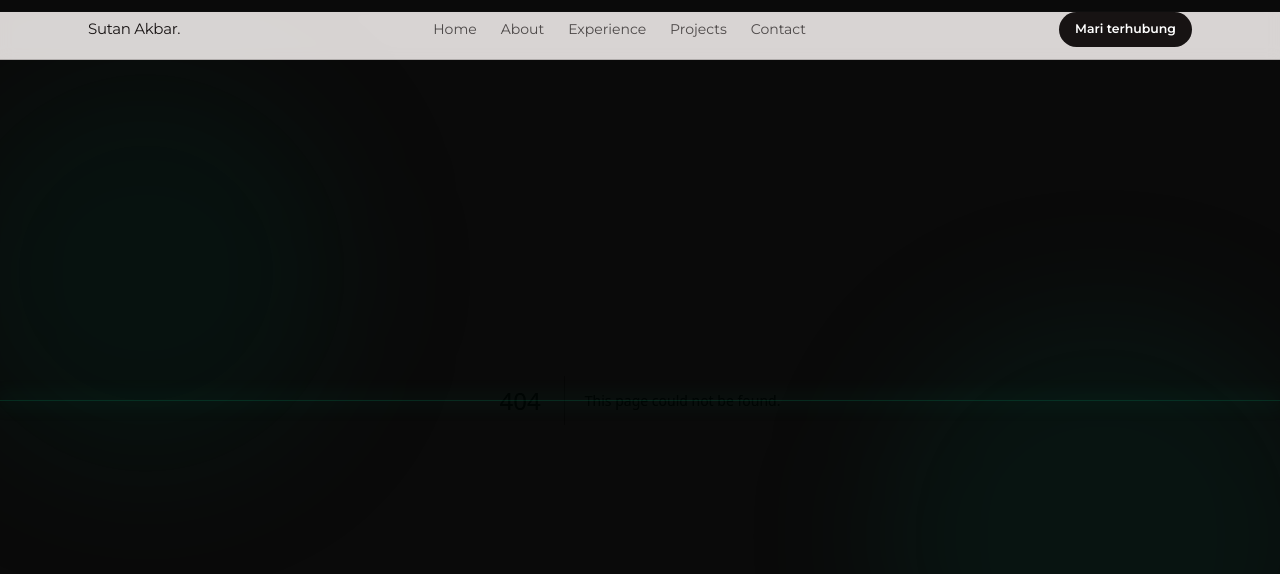
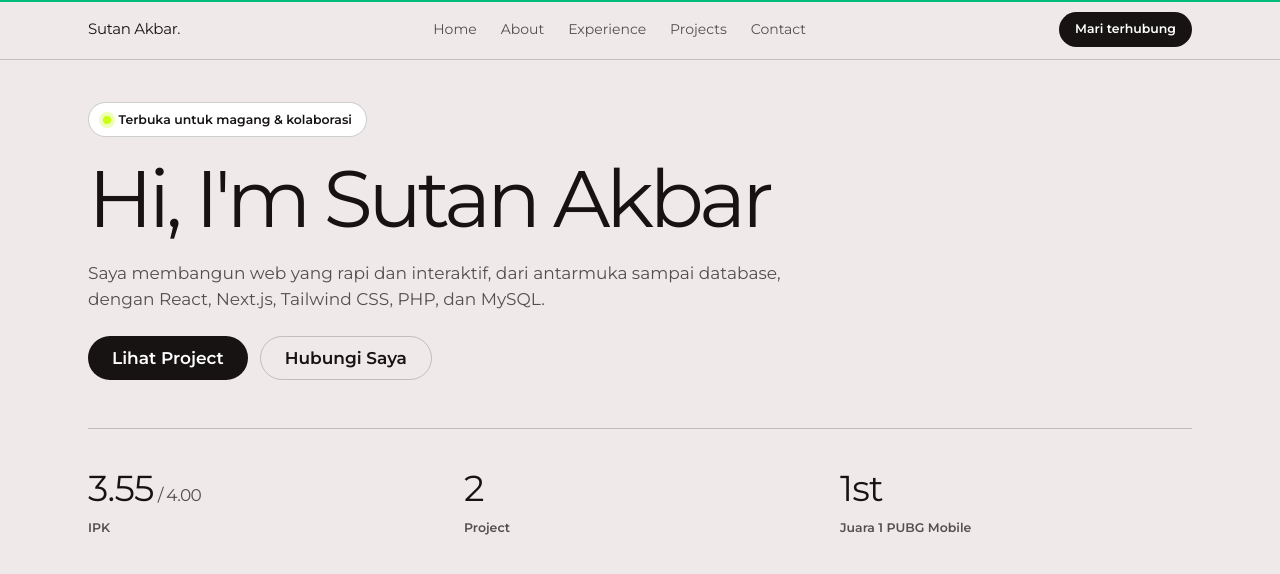
Before and after one commit to sutannn7/portofolio-nextjs, a Next.js app: page /hero-test in a window 1280 px wide. Before the commit this address had no page. Shown: the top 574 px of the page. Built offline with nearby package versions, Linux system fonts and the light colour scheme.

Commit message:
hero baru, latar krem, cabut AnimatedBackground

```diff
--- a/app/globals.css
+++ b/app/globals.css
@@ -21,13 +21,14 @@
 }
 
 @media (prefers-color-scheme: dark) {
-  :root {
-    --color-bg: #1a1616;
-    --color-surface: #252020;
-    --color-ink: #F5F0EF;
-    --color-ink-muted: rgba(245, 240, 239, 0.72);
-    --color-line: rgba(245, 240, 239, 0.15);
-  }
+  ::root {
+  --color-bg: #EFEAE9;
+  --color-surface: #FFFFFF;
+  --color-ink: #171313;
+  --color-ink-muted: rgba(23, 19, 19, 0.72);
+  --color-line: rgba(23, 19, 19, 0.2);
+  --color-highlight: #FFC7D8;
+}
 }
 
 html {
--- /dev/null
+++ b/app/hero-test/page.tsx
@@ -0,0 +1,5 @@
+import Hero from "@/components/sections/home/Hero";
+
+export default function HeroTest() {
+  return <Hero />;
+}
--- a/components/Shell.tsx
+++ b/components/Shell.tsx
@@ -1,8 +1,5 @@
 "use client";
 import { usePathname } from "next/navigation";
-import IntroSplash from "./IntroSplash";
-import CursorSpotlight from "./CursorSpotlight";
-import AnimatedBackground from "./AnimatedBackground";
 import ScrollProgress from "./ScrollProgress";
 import BadgeLanyard from "./BadgeLanyard";
 import Navbar from "./Navbar";
@@ -12,10 +9,8 @@ export default function Shell() {
   const isHome = pathname === "/";
   return (
     <>
-      <IntroSplash />
-      <AnimatedBackground />
       <ScrollProgress />
-      <CursorSpotlight />
+
       {isHome && (
         <div className="hidden xl:block">
           <BadgeLanyard />
--- /dev/null
+++ b/components/sections/home/Hero.tsx
@@ -0,0 +1,68 @@
+import Link from "next/link";
+
+const stats = [
+  { value: "3.55", suffix: "/ 4.00", label: "IPK" },
+  { value: "2", suffix: "", label: "Project" },
+  { value: "1st", suffix: "", label: "Juara 1 PUBG Mobile" },
+];
+
+const primaryBtn =
+  "inline-flex min-h-11 items-center justify-center rounded-pill bg-ink px-6 text-body font-semibold text-surface transition-colors hover:bg-ink/90 focus-visible:outline-2 focus-visible:outline-offset-2 focus-visible:outline-ink";
+
+const secondaryBtn =
+  "inline-flex min-h-11 items-center justify-center rounded-pill border border-line bg-transparent px-6 text-body font-semibold text-ink transition-colors hover:bg-surface focus-visible:outline-2 focus-visible:outline-offset-2 focus-visible:outline-ink";
+
+export default function Hero() {
+  return (
+    <section aria-labelledby="hero-title" className="py-[clamp(4rem,8vw,7rem)]">
+      <div className="mx-auto flex max-w-6xl flex-col gap-6 px-4 sm:px-6">
+        <p className="inline-flex w-fit items-center gap-2 rounded-pill border border-line bg-surface px-[0.9rem] py-[0.45rem] text-label font-semibold text-ink">
+          <span
+            aria-hidden="true"
+            className="size-[0.45rem] rounded-full bg-[#C8FF12] ring-4 ring-[#C8FF12]/30"
+          />
+          Terbuka untuk magang &amp; kolaborasi
+        </p>
+
+        <h1
+          id="hero-title"
+          className="max-w-4xl text-h1 font-normal leading-[0.95] tracking-[-0.055em] text-ink"
+        >
+          Hi, I&apos;m Sutan Akbar
+        </h1>
+
+        <p className="max-w-[65ch] text-body text-ink-muted">
+          Saya membangun web yang rapi dan interaktif, dari antarmuka sampai
+          database, dengan React, Next.js, Tailwind CSS, PHP, dan MySQL.
+        </p>
+
+        <div className="flex flex-wrap gap-3">
+          <Link href="/projects" className={primaryBtn}>
+            Lihat Project
+          </Link>
+          <Link href="/contact" className={secondaryBtn}>
+            Hubungi Saya
+          </Link>
+        </div>
+
+        <dl className="mt-6 grid grid-cols-1 gap-6 border-t border-line pt-8 sm:grid-cols-3">
+          {stats.map((s) => (
+            <div key={s.label} className="flex flex-col-reverse gap-1">
+              <dt className="text-label font-semibold text-ink-muted">
+                {s.label}
+              </dt>
+              <dd className="text-h2 font-normal tracking-[-0.02em] text-ink">
+                {s.value}
+                {s.suffix && (
+                  <span className="ml-1 text-body text-ink-muted">
+                    {s.suffix}
+                  </span>
+                )}
+              </dd>
+            </div>
+          ))}
+        </dl>
+      </div>
+    </section>
+  );
+}
```
Also changed, not shown: design/HomeSection.lama.txt (added).
